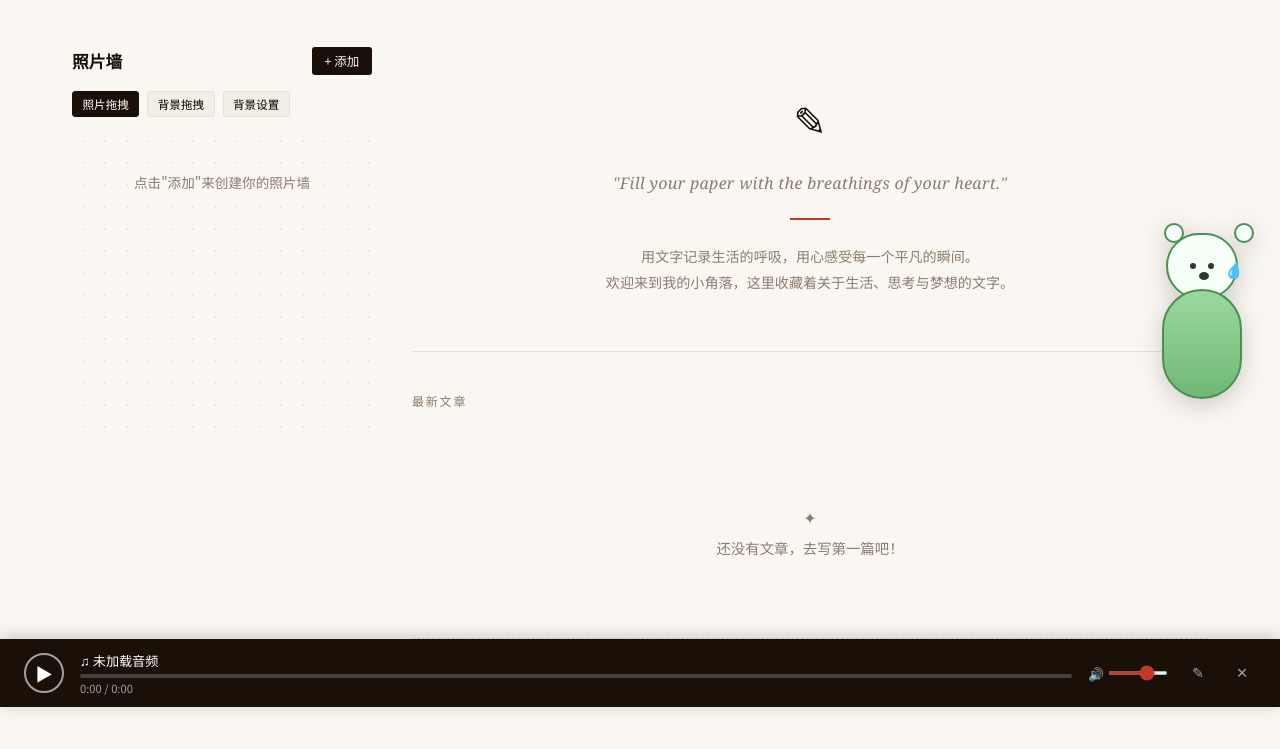
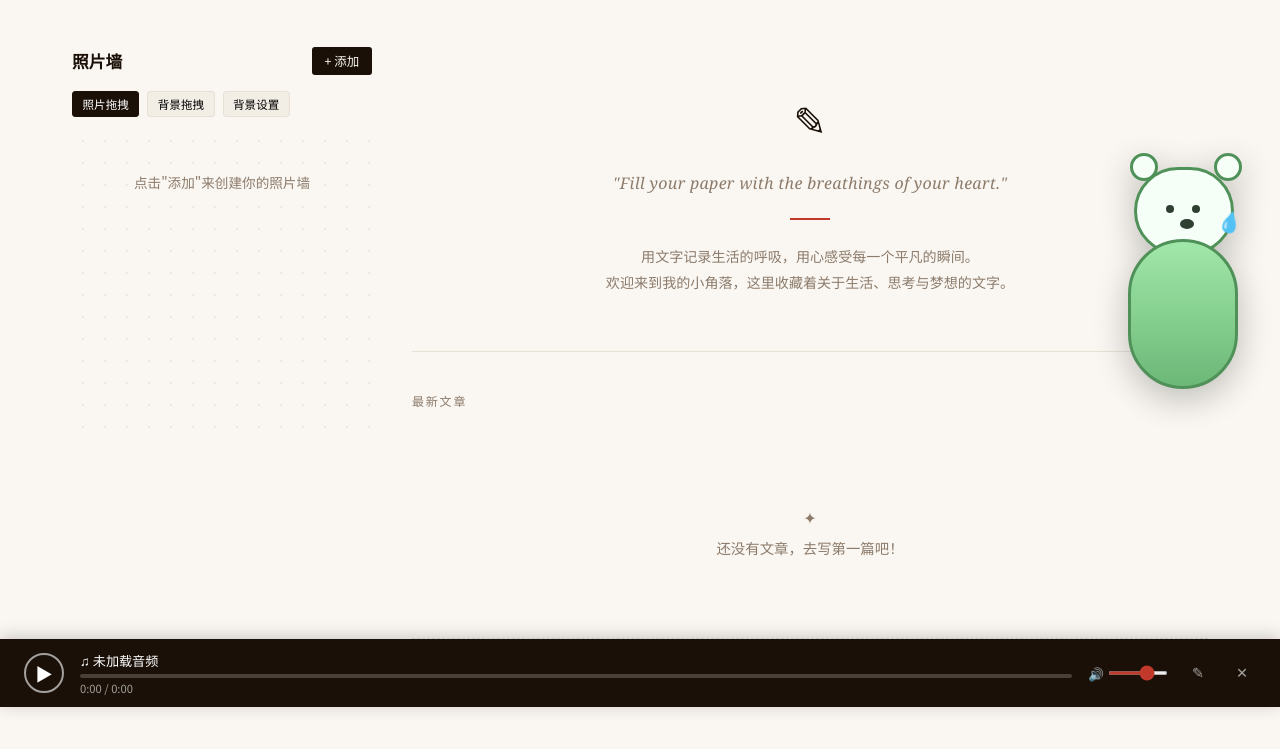
Before and after one commit to willian-yz/My-blog, a website: page myblog-lyz/index.html in a window 1280 px wide. Shown: the part 93-842 px from the top of the page. Drawn offline with nearby package versions, Linux system fonts and the light colour scheme; no server answers.

Commit message:
Fix bg drag, default drag mode, mini external player linkage, and bear visibility

```diff
--- a/myblog-lyz/index.html
+++ b/myblog-lyz/index.html
@@ -553,47 +553,54 @@
 
     #audio-external-wrap {
       position: fixed;
-      bottom: calc(50% - 130px);
-      right: 42px;
-      width: min(320px, calc(100vw - 64px));
+      right: 38px;
+      bottom: calc(50% - 86px);
+      width: min(250px, calc(100vw - 70px));
       z-index: 999;
       border-radius: 10px;
       box-shadow: 0 6px 20px rgba(0,0,0,0.25);
       overflow: hidden;
-    }
-    #audio-external-frame { width: 100%; height: 235px; border: 0; }
+      background: #111;
+    }
+    #audio-external-frame { width: 100%; height: 148px; border: 0; }
 
     .polar-bear-widget {
       position: fixed;
       right: 10px;
-      top: 38%;
-      width: 128px;
-      height: 188px;
-      z-index: 1200;
+      top: 30%;
+      width: 170px;
+      height: 250px;
+      z-index: 3000;
       pointer-events: none;
-      filter: drop-shadow(0 6px 12px rgba(0,0,0,0.18));
+      filter: drop-shadow(0 10px 18px rgba(0,0,0,0.25));
+      opacity: 0.98;
     }
     .bear-body {
-      position: absolute; bottom: 0; left: 20px;
-      width: 80px; height: 110px; border-radius: 42px;
-      background: linear-gradient(#9ad89f, #70b876);
-      border: 2px solid #4b8f54;
+      position: absolute; bottom: 8px; left: 28px;
+      width: 110px; height: 150px; border-radius: 55px;
+      background: linear-gradient(#9fe7a8, #69b774);
+      border: 3px solid #4b8f54;
     }
     .bear-head {
-      position: absolute; top: 22px; left: 24px;
-      width: 72px; height: 66px; border-radius: 40px;
-      background: #f5fff7; border: 2px solid #4b8f54;
-    }
-    .bear-ear { position: absolute; width: 20px; height: 20px; border-radius: 50%; background: #f5fff7; border: 2px solid #4b8f54; top: 12px; }
-    .bear-ear.left { left: 22px; }
-    .bear-ear.right { right: 16px; }
-    .bear-eye { position: absolute; width: 6px; height: 6px; border-radius: 50%; background: #2b3b2e; top: 52px; }
-    .bear-eye.left { left: 48px; }
-    .bear-eye.right { left: 66px; }
-    .bear-nose { position: absolute; width: 10px; height: 8px; border-radius: 50%; background: #2b3b2e; left: 57px; top: 61px; }
+      position: absolute; top: 20px; left: 34px;
+      width: 100px; height: 88px; border-radius: 50px;
+      background: #f5fff7; border: 3px solid #4b8f54;
+    }
+    .bear-ear { position: absolute; width: 28px; height: 28px; border-radius: 50%; background: #f5fff7; border: 3px solid #4b8f54; top: 6px; }
+    .bear-ear.left { left: 30px; }
+    .bear-ear.right { right: 28px; }
+    .bear-eye { position: absolute; width: 8px; height: 8px; border-radius: 50%; background: #2b3b2e; top: 58px; }
+    .bear-eye.left { left: 66px; }
+    .bear-eye.right { left: 92px; }
+    .bear-nose { position: absolute; width: 14px; height: 10px; border-radius: 50%; background: #2b3b2e; left: 80px; top: 72px; }
     .bear-sweat {
-      position: absolute; left: 83px; top: 46px; color: #4f96ff;
-      font-size: 16px; transform: rotate(15deg);
+      position: absolute; left: 118px; top: 58px; color: #4f96ff;
+      font-size: 20px; transform: rotate(15deg);
+      animation: bearSweat 1.8s ease-in-out infinite;
+    }
+    @keyframes bearSweat {
+      0%, 100% { transform: translateY(0) rotate(15deg); }
+      50% { transform: translateY(3px) rotate(15deg); }
     }
 
     /* ─── Planner View ─── */
@@ -1094,7 +1101,7 @@
     }
     .pw-toolbar-btn:hover { border-color: var(--ink); }
     .pw-toolbar-btn.active { background: var(--ink); color: #fff; border-color: var(--ink); }
-    .pw-container.bg-drag-mode { cursor: grab; }
+    .pw-container.bg-drag-mode { cursor: grab; touch-action: none; user-select: none; }
     .pw-container.bg-drag-mode:active { cursor: grabbing; }
     .pw-bg-settings {
       display: none; padding: 0.8rem; background: #fff;
@@ -2326,7 +2333,7 @@
   function parseBilibiliEmbedUrl(url) {
     var m = url.match(/\/video\/(BV[0-9A-Za-z]+)/i) || url.match(/[?&]bvid=(BV[0-9A-Za-z]+)/i);
     if (!m) return null;
-    return 'https://player.bilibili.com/player.html?bvid=' + m[1] + '&page=1&high_quality=1&autoplay=1';
+    return 'https://player.bilibili.com/player.html?bvid=' + m[1] + '&page=1&high_quality=1&autoplay=1&loop=1';
   }
 
   function initAudioPlayer() {
@@ -2339,8 +2346,11 @@
     var audio = document.getElementById('audio-element');
     audio.volume = 0.7;
     audio.addEventListener('timeupdate', updateAudioProgress);
+    audio.loop = true;
     audio.addEventListener('ended', function() {
-      document.getElementById('audio-play-btn').innerHTML = '&#9654;';
+      if (!audio.loop) {
+        document.getElementById('audio-play-btn').innerHTML = '&#9654;';
+      }
     });
     document.body.classList.add('has-audio-player');
   }
@@ -3605,13 +3615,14 @@
 
     container.addEventListener('pointerdown', function(e) {
       if (!pwBgDragMode) return;
-      if (e.target !== container) return;
+      if (e.target.closest('.polaroid') || e.target.closest('button') || e.target.closest('input')) return;
       dragging = true;
       startX = e.clientX;
       startY = e.clientY;
       origX = pwBgSettings.offsetX || 0;
       origY = pwBgSettings.offsetY || 0;
-      container.setPointerCapture(e.pointerId);
+      if (container.setPointerCapture) container.setPointerCapture(e.pointerId);
+      e.preventDefault();
     });
 
     container.addEventListener('pointermove', function(e) {
@@ -3621,14 +3632,18 @@
       container.style.backgroundPosition = pwBgSettings.offsetX + 'px ' + pwBgSettings.offsetY + 'px';
     });
 
-    function endDrag() {
+    function endDrag(e) {
       if (!dragging) return;
       dragging = false;
       savePwBgSettings();
+      if (e && container.releasePointerCapture) {
+        try { container.releasePointerCapture(e.pointerId); } catch (_) {}
+      }
     }
 
     container.addEventListener('pointerup', endDrag);
     container.addEventListener('pointercancel', endDrag);
+    container.addEventListener('pointerleave', endDrag);
   }
 
   function togglePhotoDragMode() {
```
